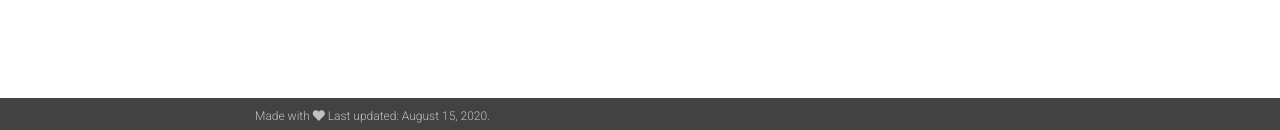
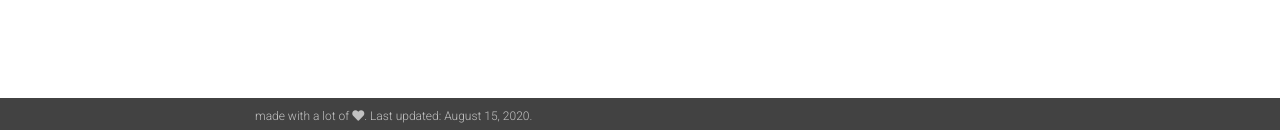
Before and after one commit to training-datalab/carlacisternas.com, a Jekyll site: the page built from _pages/about.md, in a window 1280 px wide. Shown: the part 767-897 px from the top of the page. Built offline with Jekyll 4.4.1, drawn with Linux system fonts in a browser that asks for light colours; nearby versions of some CDN libraries; a style sheet for code colours, icons or effects is not loaded.

Commit message:
Update _config.yml

```diff
--- a/_config.yml
+++ b/_config.yml
@@ -7,7 +7,7 @@
 description: > # this means to ignore newlines until "url:"
   A simple, whitespace theme for academics. Based on [*folio](https://github.com/bogoli/-folio) design.
 footer_text: >
-  Made with <i class="fas fa-heart"></i>
+  made with a lot of <i class="fas fa-heart"></i>.
 
 url: https://summertown-lab.github.io
 baseurl: /test
```
